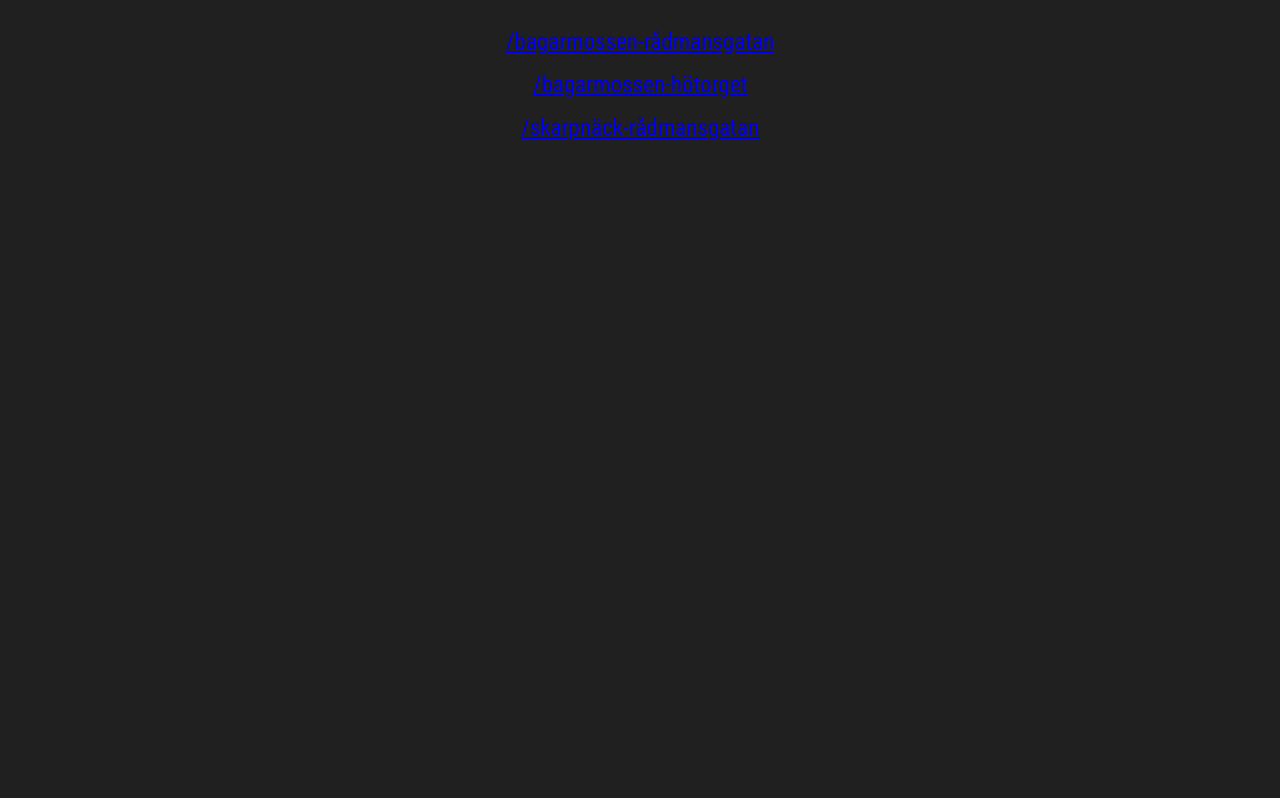
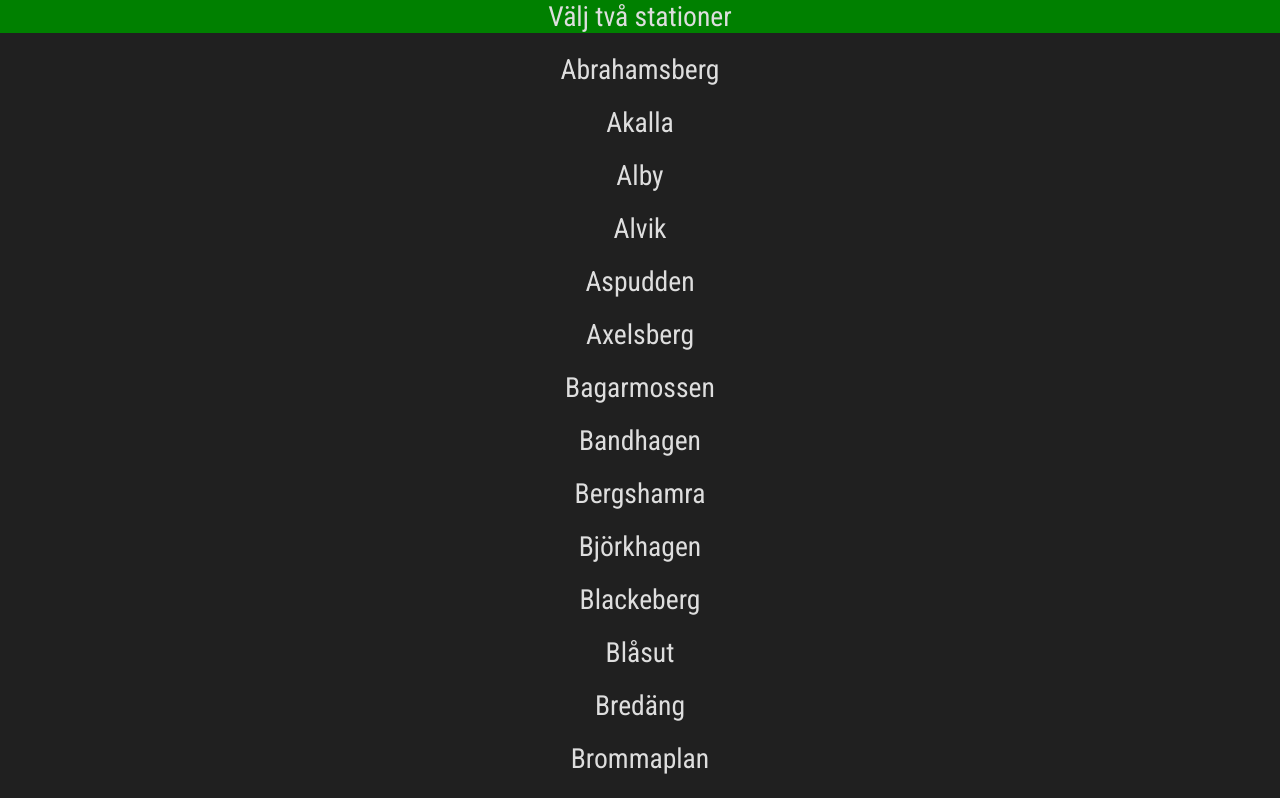
Before and after one commit to oversizedhat/tbana-webclient, a Vue app: page /select in a window 1280 px wide. Shown: the top 798 px of the page. Built offline with nearby package versions, Linux system fonts and the light colour scheme.

Commit message:
added select page and auto route to it no info in local storage

```diff
--- a/package.json
+++ b/package.json
@@ -7,7 +7,7 @@
     "build": "vue-cli-service build",
     "lint": "vue-cli-service lint",
     "siteids": "node utils/siteidsutil.js",
-    "deploy": "npm run build && aws s3 cp dist s3://www.coommuter.com --recursive",
+    "deploy": "npm run build && jest && aws s3 cp dist s3://www.coommuter.com --recursive",
     "test": "jest --watchAll"
   },
   "dependencies": {
--- a/src/App.vue
+++ b/src/App.vue
@@ -3,19 +3,22 @@
     <HelpBar />
     <Timetable :siteName=from :siteId=home.siteId :dir=home.dir :destFilter=home.filter />
     <Timetable :siteName=to :siteId=work.siteId :dir=work.dir :destFilter=work.filter />
+    <router-link to="/select">VÄLJ STATIONER</router-link>
   </div>
 </template>
 
 <script>
 import Timetable from './components/Timetable.vue';
 import HelpBar from './components/HelpBar.vue';
-import model from './datamodel';
+import model from './datamodel.js';
 
 export default {
   name: 'app',
-  props:{
-    from: String,
-    to: String
+  data: function() {
+    return {
+      from: localStorage.from,
+      to: localStorage.to
+    }
   },
   components: {
     Timetable,
@@ -59,4 +62,10 @@ h2 {
 h1 {
   font-size: 110%;
 }
+a:visited {
+  color:grey;
+}
+a {
+  color:gray;
+}
 </style>
--- a/src/Home.vue
+++ /dev/null
@@ -1,28 +0,0 @@
-<template>
-  <div>
-      <router-link v-bind:style="{padding:'8px'}" v-for="route in travelRoutes" v-bind:key="route.path" :to=route.path>{{route.path}}</router-link>
-  </div>
-</template>
-
-<script>
-export default {
-  name: 'Home',
-  props:{
-   travelRoutes: {
-      type: Array,
-      required: true
-    }
-  },
-  components: {}
-}
-</script>
-
-<style scoped>
-div {
-  font-size: larger;
-  color: #dedede;
-  margin-top: 20px;
-  display: flex;
-  flex-direction: column;
-}
-</style>
--- /dev/null
+++ b/src/Select.vue
@@ -0,0 +1,65 @@
+<template>
+  <div>
+    <div class="green">Välj två stationer</div>
+    <div @click="select" v-for="siteName in allSites" v-bind:key="siteName" >{{siteName}}</div>
+  </div>
+</template>
+
+<script>
+import model from './datamodel.js';
+
+export default {
+  name: 'Select',
+  props:{},
+  data: function(){
+    return {
+      selected:[]
+    }
+  },
+  components: {},
+  computed: {
+    allSites: function () {
+      const siteNames = model.getAllSiteNames();
+      return siteNames.sort();
+    }
+  },
+  methods: {
+    select: function(event) {
+      const station = ""+event.target.firstChild.data;
+
+      //reset if the station is already selected, TODO make this nicer looking...
+      if (station.includes("(Vald)  ")) {
+        event.target.firstChild.data = this.selected[0];
+        this.selected = [];
+       } else {
+        this.selected.push(station);
+
+        event.target.firstChild.data = "(Vald)  "+event.target.firstChild.data;
+        if (this.selected.length >= 2) {
+
+          localStorage.from = this.selected[0];
+          localStorage.to = this.selected[1];
+
+          setTimeout(()=>{
+            this.$router.push("/");
+          }, 50);
+        }
+      }
+    }
+  },
+  mounted() {}
+}
+</script>
+
+<style scoped>
+div {
+  font-size: larger;
+  color: #dedede;
+  margin-bottom: 20px;
+  display: flex;
+  flex-direction: column;
+}
+.green {
+  background-color: green;
+}
+</style>
--- a/src/components/HelpBar.vue
+++ b/src/components/HelpBar.vue
@@ -34,7 +34,6 @@ export default {
   justify-content:space-evenly;
 }
 div {
-  color: white;
   margin-bottom: 2px;
   width: 100%;
 }
--- a/src/datamodel.js
+++ b/src/datamodel.js
@@ -20,10 +20,15 @@ export default {
   getSiteId,
   getDirection,
   getPossibleEndSiteFilter,
-  getAllSites
+  getAllSiteNames,
+  isValidSiteName
 }
 
-export function getAllSites() {
+export function isValidSiteName(siteName) {
+  return getAllSiteNames().includes(siteName);
+}
+
+export function getAllSiteNames() {
   return Object.keys(siteMap);
 }
 
--- a/src/main.js
+++ b/src/main.js
@@ -1,42 +1,41 @@
 import Vue from 'vue'
 import App from './App.vue'
 import VueRouter from 'vue-router'
-import Home from './Home.vue'
-import config from './config';
+import Select from './Select.vue'
+import config from './config.js';
+import model from './datamodel.js';
 
-Vue.config.productionTip = false
+Vue.config.productionTip = false;
 
-Vue.use(VueRouter)
+Vue.use(VueRouter);
 
-function getRouteWithFilter(from, to, alias){
-  return {
-    path: '/'+(from+'-'+to).toLowerCase(),
-    component: App,
-    alias: alias,
-    props: {
-      from: from,
-      to: to
-    }
-  }
-}
-
-const travelRoutes = [
-  getRouteWithFilter('Bagarmossen', 'Rådmansgatan', '/oscar'),
-  getRouteWithFilter('Bagarmossen', 'Hötorget', '/anna'),
-  getRouteWithFilter('Skarpnäck', 'Rådmansgatan', '/kristian')
-]
-
-const allRoutes = travelRoutes.concat([
-    { path: '/', component: Home, props:{travelRoutes:travelRoutes}},
-    { path: '*', component: Home, props:{travelRoutes:travelRoutes}}
-  ]
-);
+const staticRoutes = [
+  { path: '/', component: App, meta: { requiresSitesInStorage: true }},
+  { path: '/select', component: Select},
+  { path: '*', component: Select}
+];
 
 const router = new VueRouter({
   mode: 'history',
   base: __dirname,
-  routes: allRoutes
-})
+  routes: staticRoutes
+});
+
+router.beforeEach((to, from, next) => {
+  if (to.matched.some(record => record.meta.requiresSitesInStorage)) {
+    const vs = model.isValidSiteName(localStorage.from) && model.isValidSiteName(localStorage.to);
+    if (!vs) {
+      next({
+        path: '/select'/*,
+        query: { redirect: to.fullPath }*/
+      })
+    } else {
+      next();
+    }
+  } else {
+    next();
+  }
+});
 
 new Vue({
   router,
```
Also changed, not shown: 1 other file (tests, documents, lock files or other folders).
